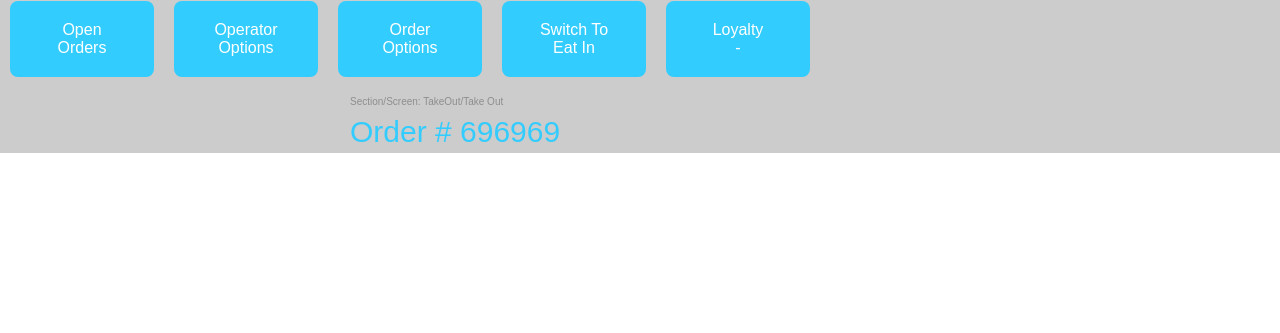
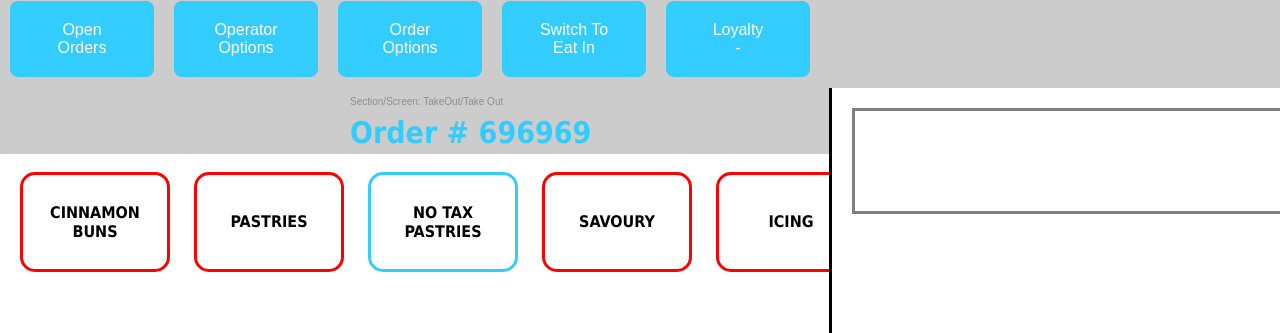
Before and after one commit to Zceri/zceri.github.io, a plain HTML site: page page1.html in a window 1280 px wide. Shown: the top 333 px of the page. Drawn offline with Linux system fonts and the light colour scheme.

Commit message:
split screen

```diff
--- a/page1.html
+++ b/page1.html
@@ -1,11 +1,22 @@
 <!DOCTYPE html>
 <html>
 <head>
+<meta name="viewport" content="width=device-width, initial-scale=1">
 <title> POS System </title>
 <style>
 
 #header h1{
   margin: 0px;
+}
+
+#outer
+{
+    width:100%;
+    text-align: center;
+}
+.inner
+{
+    display: inline-block;
 }
 
 body{
@@ -62,16 +73,100 @@ li c {
 
 p1 {
   color: #33ccff;
-  font-family: arial;
+  font-family: tahoma;
   font-size: 30px;
   vertical-align: super;
-  font-style: bold;
+  font-weight: bold;
   padding-left: 350px;
 }
 
+.button {
+  background-color: white;
+  width: 150px;
+  height: 100px;
+  align: center;
+  border: solid;
+  border-color: red;
+  border-radius: 15px;
+  color: black;
+  text-align: center;
+  display: inline-block;
+  font-size: 16px;
+  margin-left: 20px;
+  font-weight: bold;
+  font-family: tahoma;
+  display: inline-block;
+  padding: auto;
+  vertical-align: middle;
+}
+
+.button1 {
+  background-color: white;
+  width: 150px;
+  height: 100px;
+  align: center;
+  border: solid;
+  border-color: #33CCFF;
+  border-radius: 15px;
+  color: black;
+  text-decoration: none;
+  display: inline-block;
+  font-size: 16px;
+  margin-left: 20px;
+  font-weight: bold;
+  font-family: tahoma;
+  display: inline-table;
+  padding: auto;
+  vertical-align: middle;
+
+}
+
+.split {
+  height: 89%;
+  position: fixed;
+  z-index: 1;
+  top: 11%;
+  overflow-x: hidden;
+  padding-top: 20px;
+}
 
 
+.right {
+  right: 0;
+  background-color: white;
+  width: 35%;
+  border-left: solid;
 }
+
+.centered {
+  position: absolute;
+  top: 50%;
+  left: 50%;
+  transform: translate(-50%, -50%);
+  text-align: center;
+}
+
+.centered img {
+  width: 150px;
+  border-radius: 50%;
+}
+
+.box {
+  width: 100%;
+  height: 100px;
+  align: left;
+  border: solid;
+  border-color: gray;
+  color: white;
+  display: inline-block;
+  font-size: 16px;
+  margin-left: 20px;
+  font-weight: bold;
+  font-family: tahoma;
+  display: inline-table;
+  padding: auto;
+  vertical-align: middle;
+
 
 </style>
 </head>
@@ -83,11 +178,30 @@ p1 {
 <li><a href=# onclick="forhereswitch()"><p3 id="switch"></p3></a></li>
 <li><a href=# onclick="myFunction()">Loyalty<br> -</a></li>
 <li><br><p2 id="forhere"></p2><br><p1>Order # 696969</p1></li>
-
 </ul>
 
+<br>
+<button class="button">CINNAMON <br> BUNS</button>
+<button class="button">PASTRIES</button>
+<button class="button1">NO TAX PASTRIES</button>
+<button class="button">SAVOURY</button>
+<button class="button">ICING</button>
 
-<p id="demo"></p>
+<br><br><br><br><br>
+
+<div class="split left">
+  <div class="centered">
+    <img src="img_avatar2.png" alt="Avatar woman">
+    <h2>Jane Flex</h2>
+    <p>Some text.</p>
+  </div>
+</div>
+
+<div class="split right">
+  <div class="box"> sup </div>
+
+  </div>
+</div>
 
 <script>
 function myFunction() {
```
